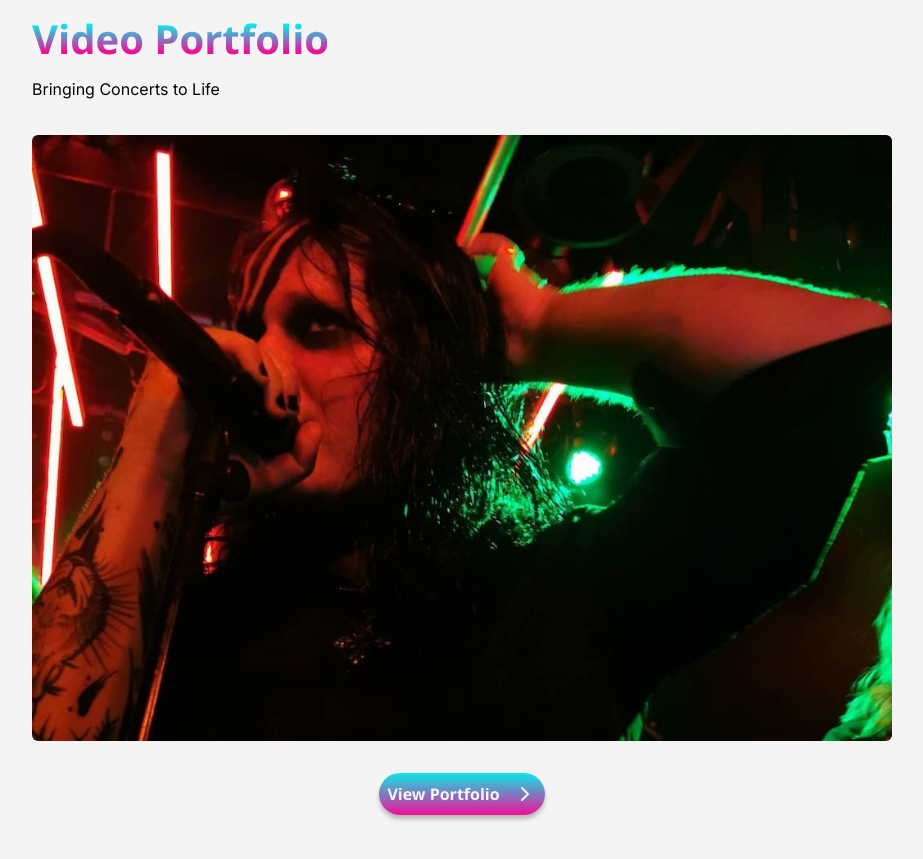
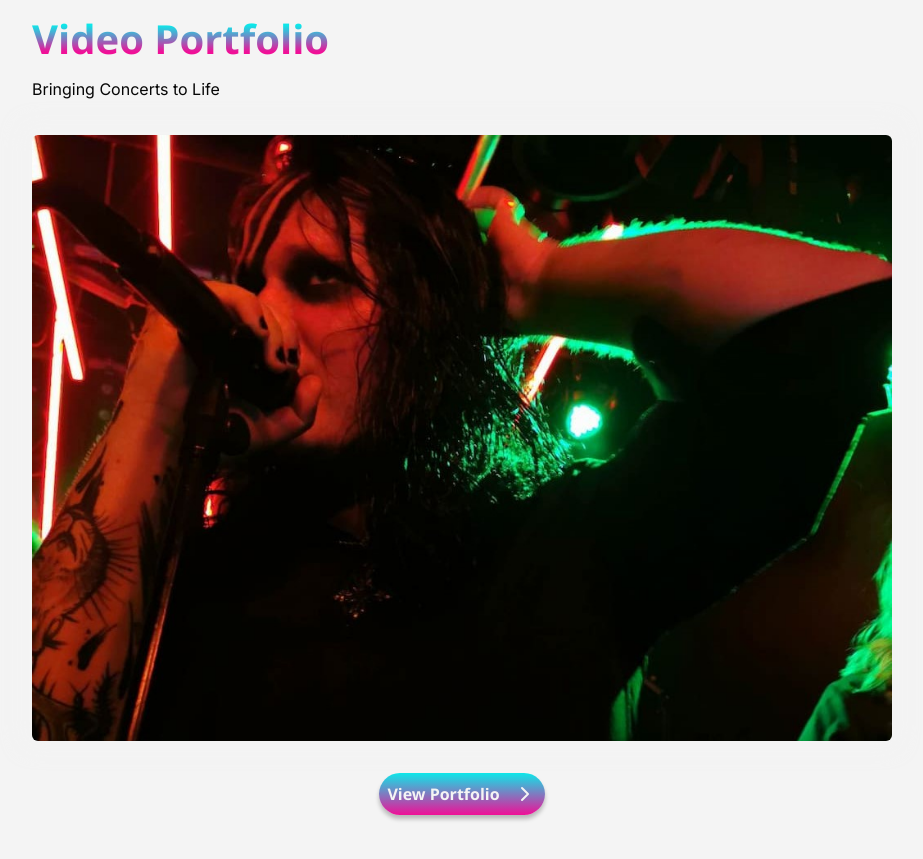
Before and after one commit to duct-tape-deployments/devin-portfolio, a React (Vite) app: page / in a window 1280 px wide. Shown: the part 2600-3459 px from the top of the page, without its empty margins (178-1101 px from the left). Built offline with nearby package versions, Linux system fonts and the light colour scheme; a web font is replaced by a local one.

Commit message:
refactor: remove imageClassName from portfolio previews and update image class in PreviewItem

```diff
--- a/src/components/home/PortfolioPreview.tsx
+++ b/src/components/home/PortfolioPreview.tsx
@@ -42,7 +42,7 @@ function PreviewItem({ preview }: { preview: Preview }) {
         alt=""
         loading="lazy"
         decoding="async"
-        className={`mt-8 w-full rounded-md object-cover shadow-card ${preview.imageClassName}`}
+        className="mt-8 aspect-350/247 w-full rounded-md object-cover shadow-card"
       />
       <Link to={preview.to} className="btn btn-primary mt-8 self-center">
         {t.viewPortfolio}
--- a/src/data/portfolioPreviews.ts
+++ b/src/data/portfolioPreviews.ts
@@ -7,7 +7,6 @@ export type PortfolioPreview = {
   title: Localized<string>;
   subtitle: Localized<string>;
   image: string;
-  imageClassName: string;
 };
 
 export const portfolioPreviews: PortfolioPreview[] = [
@@ -19,7 +18,6 @@ export const portfolioPreviews: PortfolioPreview[] = [
       no: 'Moderne grensesnitt med et kreativt preg',
     },
     image: '/images/home/portfolio-ui-ux.jpg',
-    imageClassName: 'aspect-[350/247]',
   },
   {
     to: routes.photography,
@@ -29,14 +27,11 @@ export const portfolioPreviews: PortfolioPreview[] = [
       no: 'Spesialisert i natur, portrett og mat',
     },
     image: '/images/home/portfolio-photography.jpg',
-    imageClassName: 'aspect-[350/247]',
   },
   {
     to: routes.videography,
     title: { en: 'Video Portfolio', no: 'Videoportefølje' },
     subtitle: { en: 'Bringing Concerts to Life', no: 'Gir liv til konserter' },
     image: '/images/home/portfolio-videography.jpg',
-    // Portrait photo: Figma shows the singer's face, near the top
-    imageClassName: 'aspect-[350/247] object-[center_10%]',
   },
 ];
```
